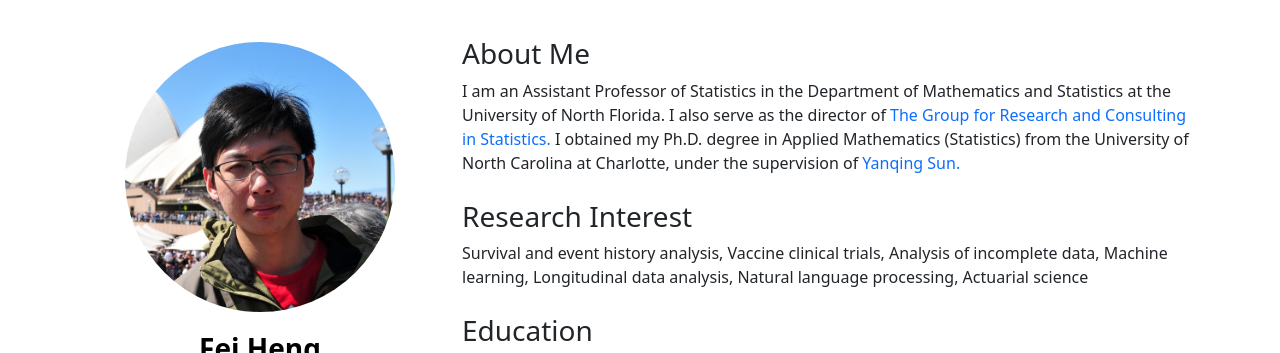
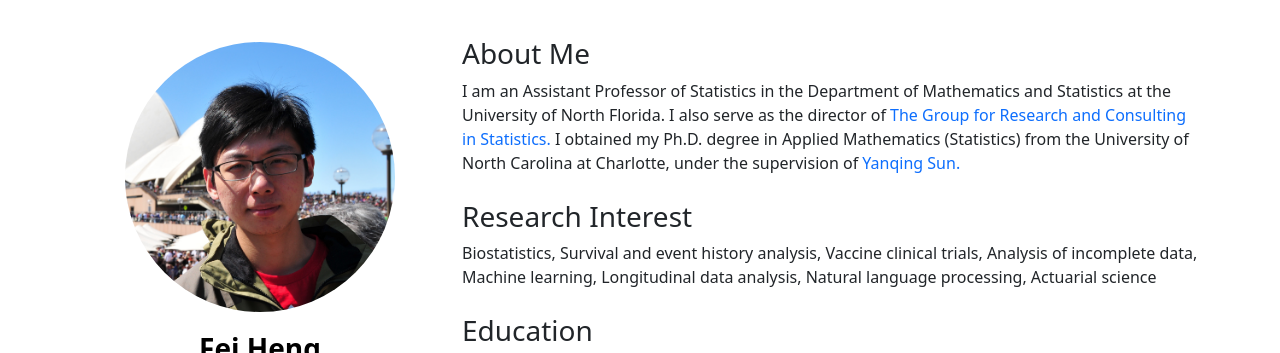
Before and after one commit to fei-heng/fei-heng.github.io, a plain HTML site: page index.html in a window 1280 px wide. Shown: the part 63-416 px from the top of the page. Drawn offline with nearby package versions, Linux system fonts and the light colour scheme; files whose address does not match are found by name.

Commit message:
Update research interests in index.html

```diff
--- a/index.html
+++ b/index.html
@@ -141,7 +141,7 @@
             </a>
 
             <h3 style="margin-top: 25px">Research Interest</h3>
-            <div>Survival and event history analysis, Vaccine clinical trials, Analysis of incomplete data, Machine learning, Longitudinal data analysis, Natural language processing, Actuarial science</div>
+            <div>Biostatistics, Survival and event history analysis, Vaccine clinical trials, Analysis of incomplete data, Machine learning, Longitudinal data analysis, Natural language processing, Actuarial science</div>
 
 
             <h3 style="margin-top: 25px">Education</h3>
```
